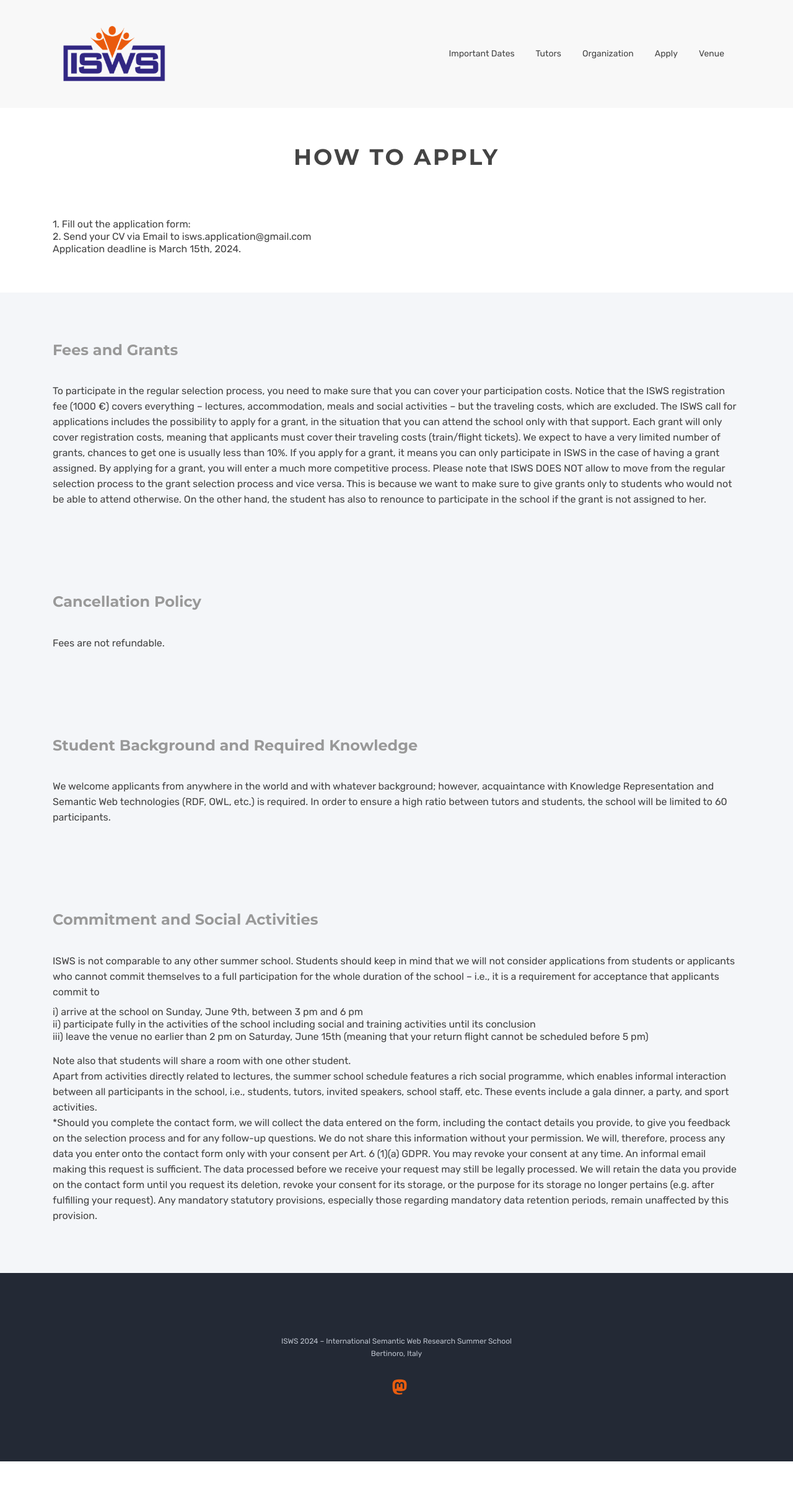
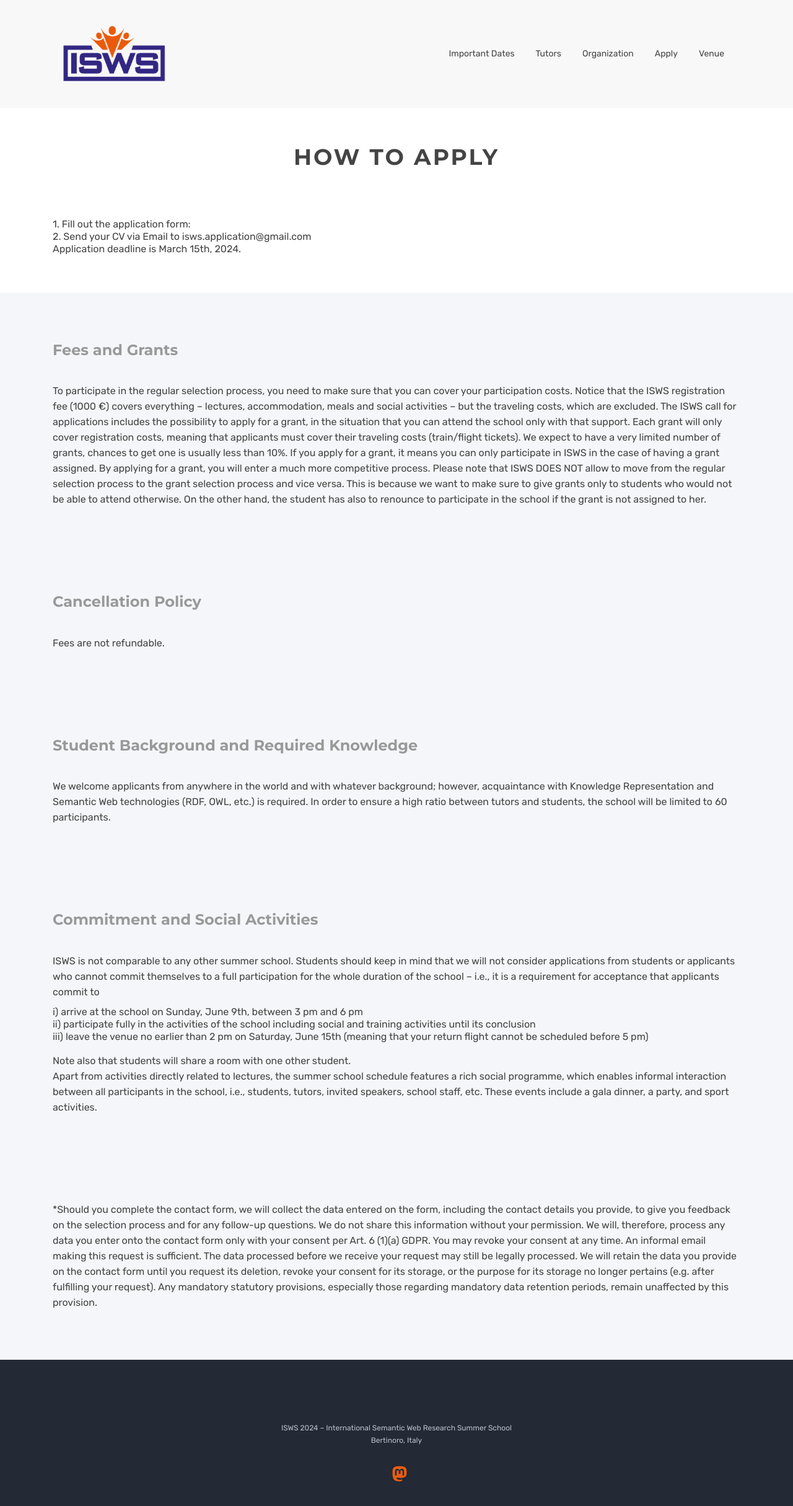
Before and after one commit to SemanticWebSchool/semanticwebschool.github.io, a Jekyll site: the page built from apply.html, in a window 1280 px wide. Shown: the top 2430 px of the page at 62% size. Built offline with Jekyll 4.4.1, drawn with Linux system fonts in a browser that asks for light colours.

Commit message:
Update apply.html

```diff
--- a/apply.html
+++ b/apply.html
@@ -116,7 +116,17 @@
           rich social programme, which enables informal interaction between all participants in the school, i.e.,
           students, tutors, invited speakers, school staff, etc. These events include a gala dinner, a party, and
           sport activities. <br />
+          </p>
+          <div class="mb-60"></div>
+      </div>
+    </div>
+  </div>
 
+    <div class="header-style-2">
+    <div class="container">
+      <div class="row">
+      <div class="col-md-12">
+        <p class="lead">
           *Should you complete the contact form, we will collect the data entered on the form, including
           the contact details you provide, to give you feedback on the selection process and for any
           follow-up questions. We do not share this information without your permission. We will, therefore,
```
